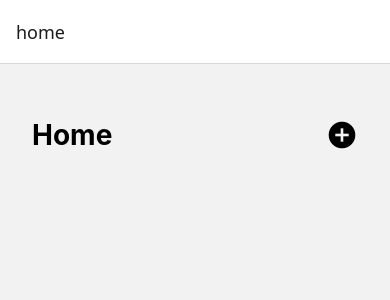
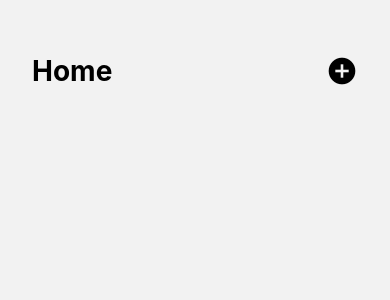
Before and after one commit to GuiQRSM/navigation-app, a React Native app: screen / in a window 390 px wide. Shown: the top 300 px of the page. Built offline with nearby package versions, Linux system fonts and the light colour scheme.

Commit message:
feat: remove header

```diff
--- a/src/routes/StackRoutes.tsx
+++ b/src/routes/StackRoutes.tsx
@@ -6,7 +6,7 @@ const Stack = createNativeStackNavigator();
 
 export function StackRouter() {
   return (
-    <Stack.Navigator initialRouteName="home">
+    <Stack.Navigator initialRouteName="home" screenOptions={{ headerShown: false }}>
       <Stack.Screen name="home" component={Home} />
       <Stack.Screen name="product" component={Product} />
     </Stack.Navigator>
```
